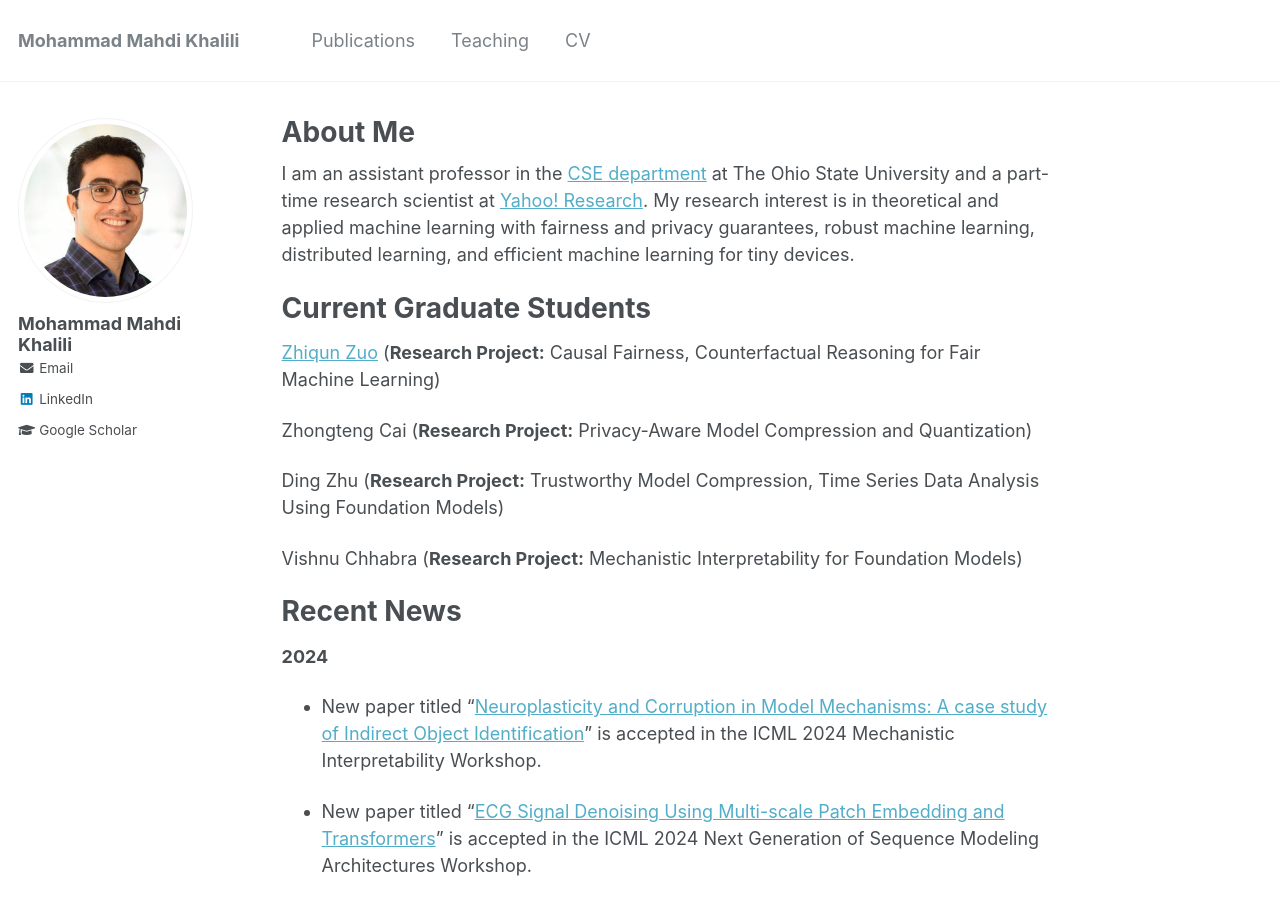
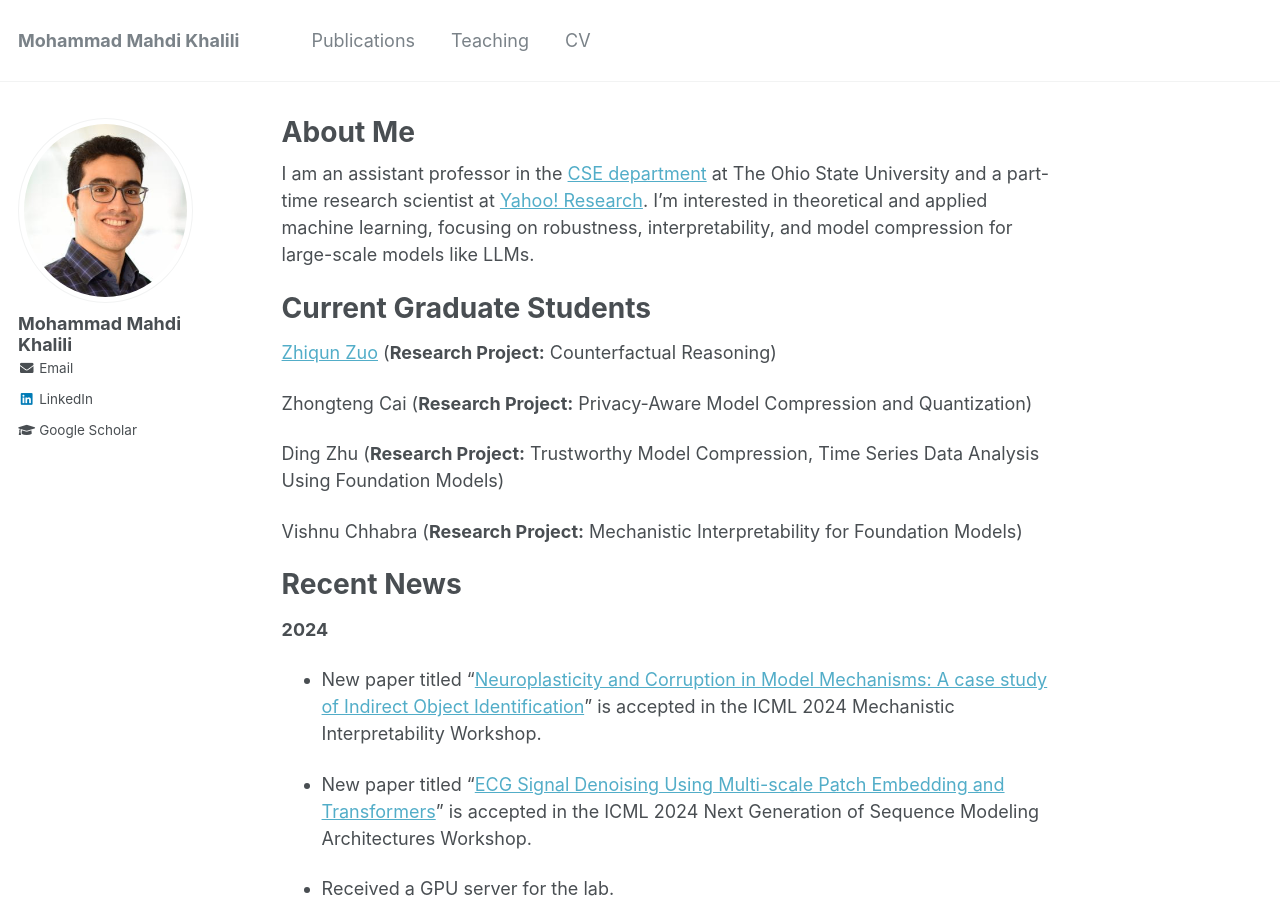
Before and after one commit to KhaliliMahdi/khalilimahdi.github.io, a Jekyll site: the page built from _pages/about.md, in a window 1280 px wide and 900 px high. Built offline with Jekyll 4.4.1, drawn with Linux system fonts in a browser that asks for light colours.

Commit message:
Update about.md

```diff
--- a/_pages/about.md
+++ b/_pages/about.md
@@ -8,11 +8,11 @@ redirect_from:
   - /about.html
 ---
 
-I am an assistant professor in the [CSE department](https://cse.osu.edu/) at The Ohio State University and a part-time research scientist at [Yahoo! Research](https://research.yahoo.com/). My research interest is in theoretical and applied machine learning with fairness and privacy guarantees, robust machine learning, distributed learning, and efficient machine learning for tiny devices.
+I am an assistant professor in the [CSE department](https://cse.osu.edu/) at The Ohio State University and a part-time research scientist at [Yahoo! Research](https://research.yahoo.com/). I'm interested in theoretical and applied machine learning, focusing on robustness, interpretability, and model compression for large-scale models like LLMs.
 
 Current Graduate Students
 ======
-[Zhiqun Zuo](https://www.linkedin.com/in/zhiqun-zuo-616507277/) (**Research Project:** Causal Fairness, Counterfactual Reasoning for Fair Machine Learning)
+[Zhiqun Zuo](https://www.linkedin.com/in/zhiqun-zuo-616507277/) (**Research Project:** Counterfactual Reasoning)
 
 Zhongteng Cai (**Research Project:** Privacy-Aware Model Compression and Quantization)
 
```
